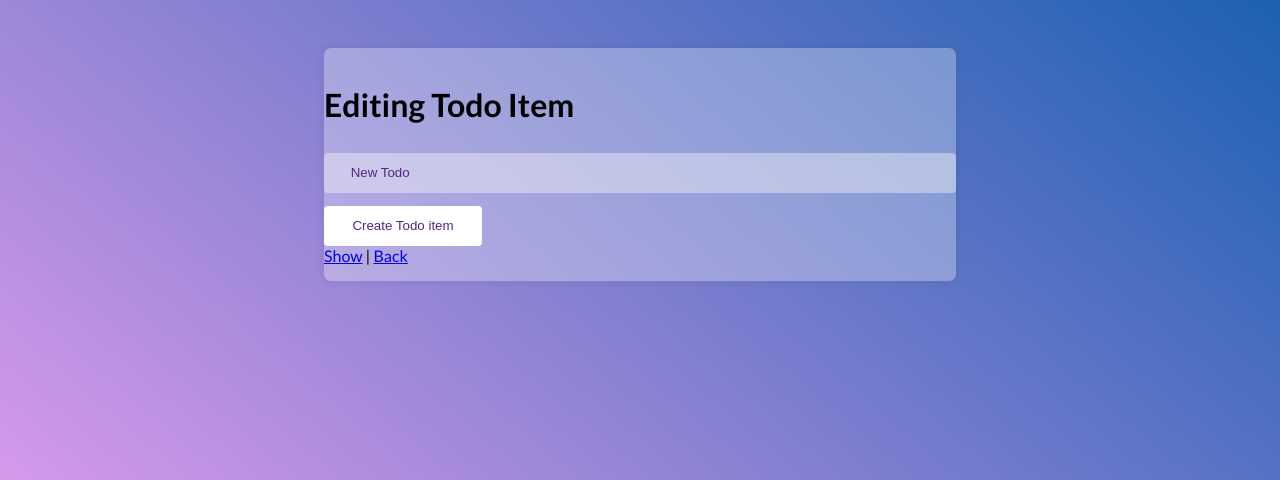
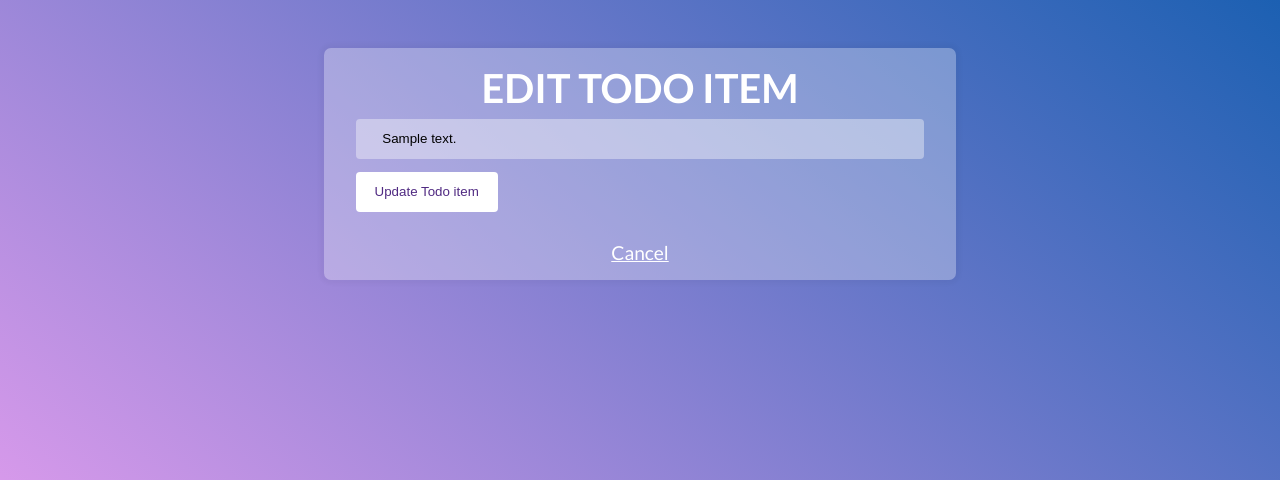
Before and after one commit to rtwong/ScopeARProject, a Rails app: page /todo_items/1/edit in a window 1280 px wide. Shown: the top 480 px of the page. Run offline with Rails 7, Linux system fonts and the light colour scheme; tables that the repository leaves empty hold one stand-in row (Sample ...); style sheets or scripts are compiled from the project's sources; some libraries are stand-ins or nearby versions.

Commit message:
Forgot to add editting of todo_items, now implemented.

```diff
--- a/todo/app/controllers/todo_items_controller.rb
+++ b/todo/app/controllers/todo_items_controller.rb
@@ -44,7 +44,7 @@ class TodoItemsController < ApplicationController
   def update
     respond_to do |format|
       if @todo_item.update(todo_item_params)
-        format.html { redirect_to @todo_item, notice: 'Todo item was successfully updated.' }
+        format.html { redirect_to action:"index", notice: 'Todo item was successfully updated.' }
         format.json { render :show, status: :ok, location: @todo_item }
       else
         format.html { render :edit }
--- a/todo/app/views/todo_items/edit.html.erb
+++ b/todo/app/views/todo_items/edit.html.erb
@@ -1,6 +1,12 @@
-<h1>Editing Todo Item</h1>
+<h1 class="todo_list_title">Edit Todo Item</h1>
 
-<%= render 'form' %>
+<div class="forms">
+  <%= form_for(@todo_item) do |f| %>
+    <%= f.text_field:content%>
+    <%= f.submit %>
+  <% end %>
+</div>
 
-<%= link_to 'Show', @todo_item %> |
-<%= link_to 'Back', todo_items_path %>
+<div class="links">
+	<%= link_to 'Cancel', todo_items_path %>
+</div>
```
Also changed, not shown: todo/app/assets/stylesheets/application.css.scss (+8 -1 lines), todo/app/views/todo_items/_todo_item.html.erb (+10 -0 lines).
